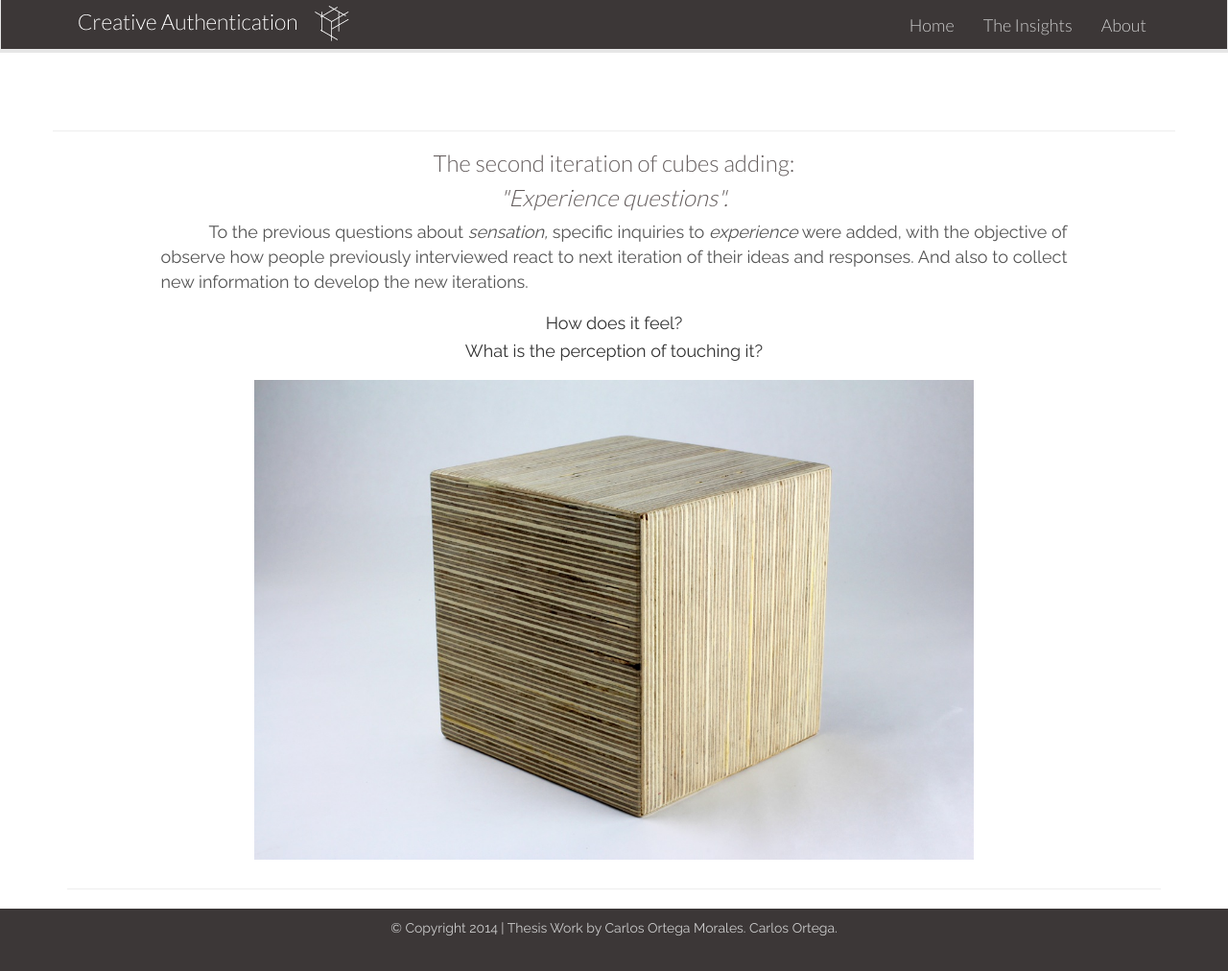
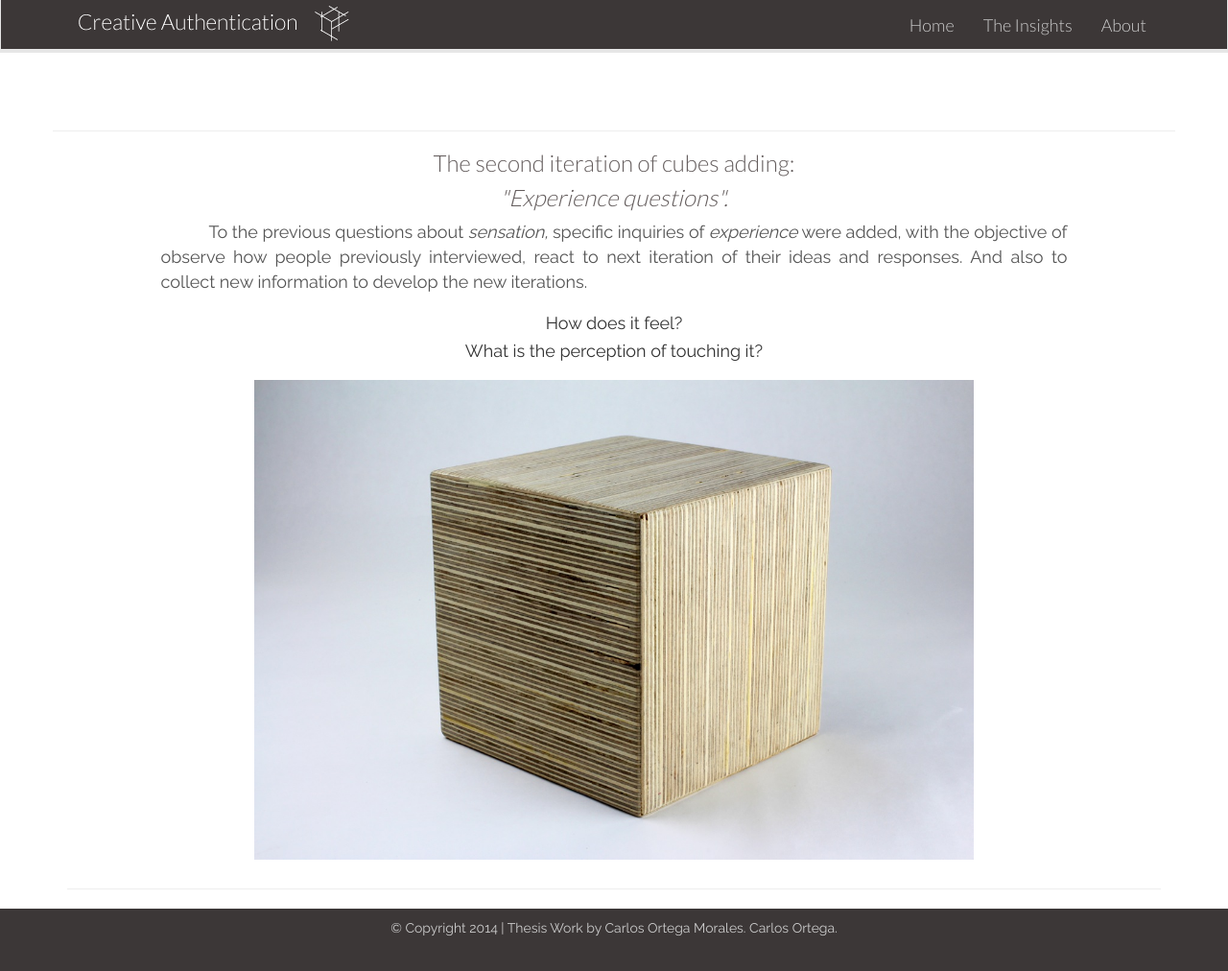
Before and after one commit to cortega8612/creative-process, a Jekyll site: the page built from _posts/insights/2014-05-26-ply-pla.md, in a window 1280 px wide and 1012 px high. Shown: the whole window at 96% size. Built offline with Jekyll 4.4.1, drawn with Linux system fonts in a browser that asks for light colours; nearby versions of some CDN libraries.

Commit message:
corrected grammar to homepage

```diff
--- a/_posts/insights/2014-05-26-ply-pla.md
+++ b/_posts/insights/2014-05-26-ply-pla.md
@@ -13,7 +13,7 @@ date: 2014-05-26
 <h3 class="col-md-8 col-md-offset-2 vcenter">The second iteration of cubes adding:</h3>
 <h3 class="col-md-8 col-md-offset-2 vcenter"><em>"Experience questions".</em></h3>
 
-<p class="col-md-10 col-md-offset-1 justify">To the previous questions about <em>sensation,</em> specific inquiries to <em>experience</em> were added, with the objective of observe how people previously interviewed react to next iteration of their ideas and responses. And also to collect new information to develop the new iterations.</p>
+<p class="col-md-10 col-md-offset-1 justify">To the previous questions about <em>sensation,</em> specific inquiries of <em>experience</em> were added, with the objective of observe how people previously interviewed, react to next iteration of their ideas and responses. And also to collect new information to develop the new iterations.</p>
 
 <ul class="col-md-6 col-md-offset-3 vcenter ul1">
 	<li class="h4">How does it feel?</li>
```
Also changed, not shown: _posts/insights/2014-05-22-ply-glass.md (+1 -1 lines), _posts/insights/2014-05-23-ply-glass.md (+1 -1 lines), _posts/insights/2014-05-24-ply-glass.md (+1 -1 lines), _posts/insights/2014-05-25-ply-glass.md (+1 -1 lines).
